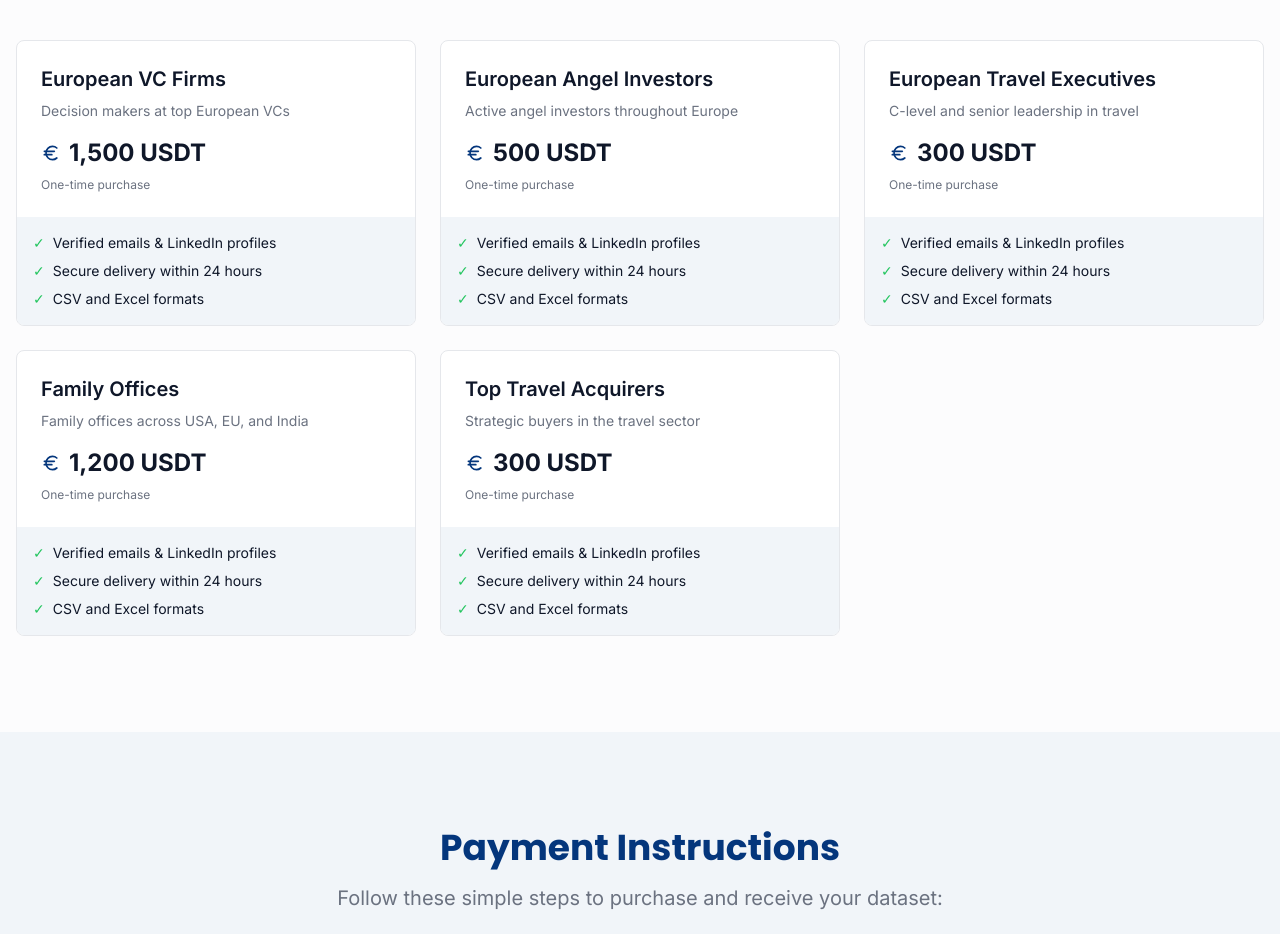
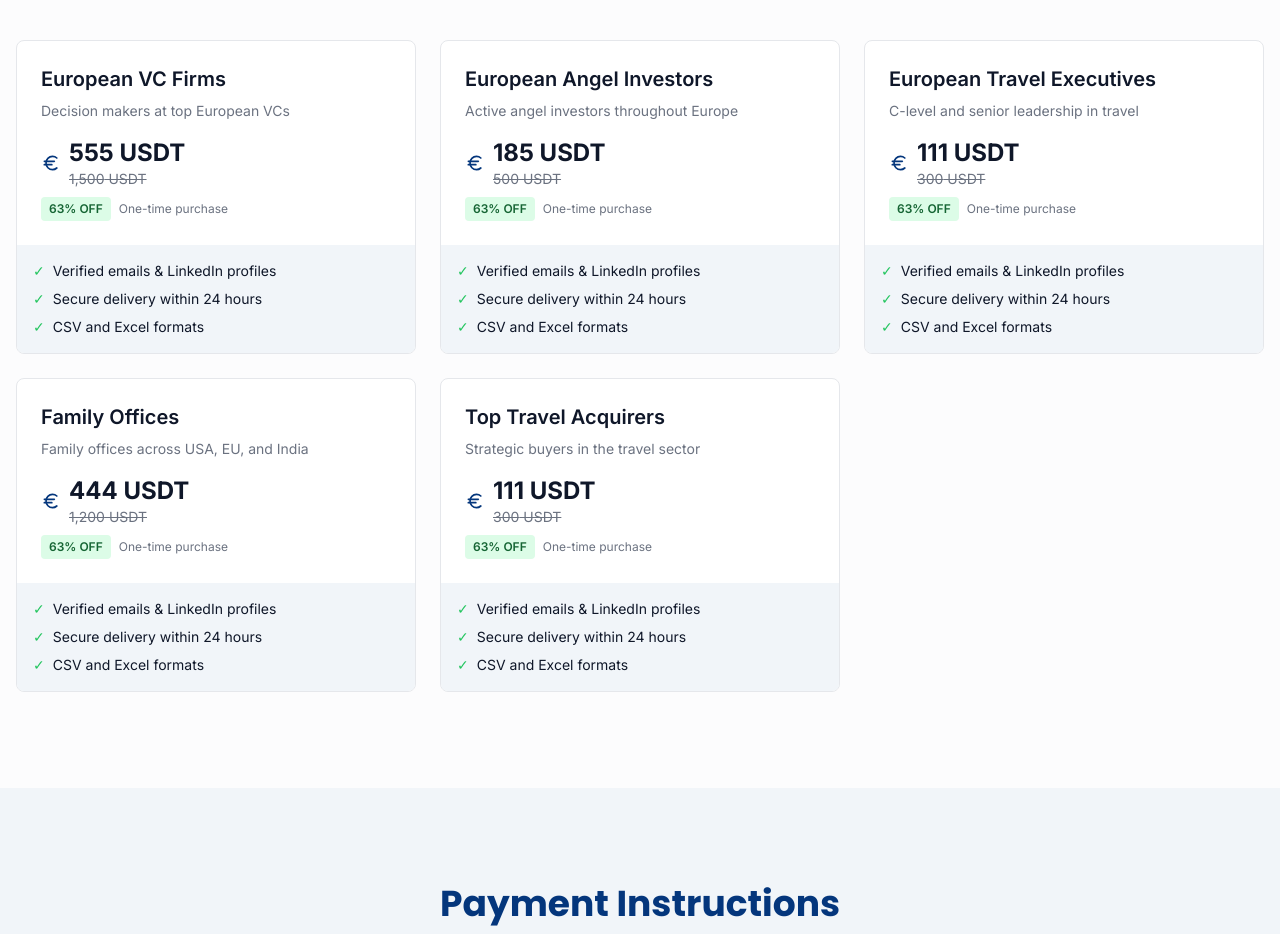
Before and after one commit to aliceyhunsahin/data-vault-prime-leads, a React (Vite) app: page /get-data in a window 1280 px wide. Shown: the part 820-1754 px from the top of the page. Built offline with nearby package versions, Linux system fonts and the light colour scheme.

Commit message:
Apply discounts to pricing
Apply a 63% discount to all prices in the pricing table.

```diff
--- a/src/components/PricingTable.tsx
+++ b/src/components/PricingTable.tsx
@@ -8,6 +8,9 @@ type PricingItemProps = {
 };
 
 const PricingItem = ({ category, price, description }: PricingItemProps) => {
+  // Calculate original price (price is now the discounted value)
+  const originalPrice = Math.round(price / 0.37);
+
   return (
     <div className="bg-white rounded-lg border border-gray-200 overflow-hidden card-hover">
       <div className="p-6">
@@ -15,9 +18,15 @@ const PricingItem = ({ category, price, description }: PricingItemProps) => {
         <p className="text-sm text-muted-foreground mb-4">{description}</p>
         <div className="flex items-center gap-2 mb-2">
           <Euro className="h-5 w-5 text-primary" />
-          <span className="text-2xl font-bold">{price.toLocaleString()} USDT</span>
+          <div className="flex flex-col">
+            <span className="text-2xl font-bold">{price.toLocaleString()} USDT</span>
+            <span className="text-sm text-muted-foreground line-through">{originalPrice.toLocaleString()} USDT</span>
+          </div>
         </div>
-        <p className="text-xs text-muted-foreground">One-time purchase</p>
+        <div className="flex items-center gap-2">
+          <span className="text-xs bg-green-100 text-green-800 font-semibold px-2 py-1 rounded">63% OFF</span>
+          <p className="text-xs text-muted-foreground">One-time purchase</p>
+        </div>
       </div>
       <div className="bg-secondary p-4">
         <ul className="text-sm space-y-2">
--- a/src/pages/GetData.tsx
+++ b/src/pages/GetData.tsx
@@ -9,30 +9,31 @@ import { Alert, AlertDescription, AlertTitle } from '@/components/ui/alert';
 import { Shield } from 'lucide-react';
 
 const GetData = () => {
+  // Apply 63% discount to all prices (original * 0.37)
   const pricingData = [
     {
       category: "European VC Firms",
-      price: 1500,
+      price: 555, // Original: 1500 * 0.37 = 555
       description: "Decision makers at top European VCs",
     },
     {
       category: "European Angel Investors",
-      price: 500,
+      price: 185, // Original: 500 * 0.37 = 185
       description: "Active angel investors throughout Europe",
     },
     {
       category: "European Travel Executives",
-      price: 300,
+      price: 111, // Original: 300 * 0.37 = 111
       description: "C-level and senior leadership in travel",
     },
     {
       category: "Family Offices",
-      price: 1200,
+      price: 444, // Original: 1200 * 0.37 = 444
       description: "Family offices across USA, EU, and India",
     },
     {
       category: "Top Travel Acquirers",
-      price: 300,
+      price: 111, // Original: 300 * 0.37 = 111
       description: "Strategic buyers in the travel sector",
     },
   ];
```
